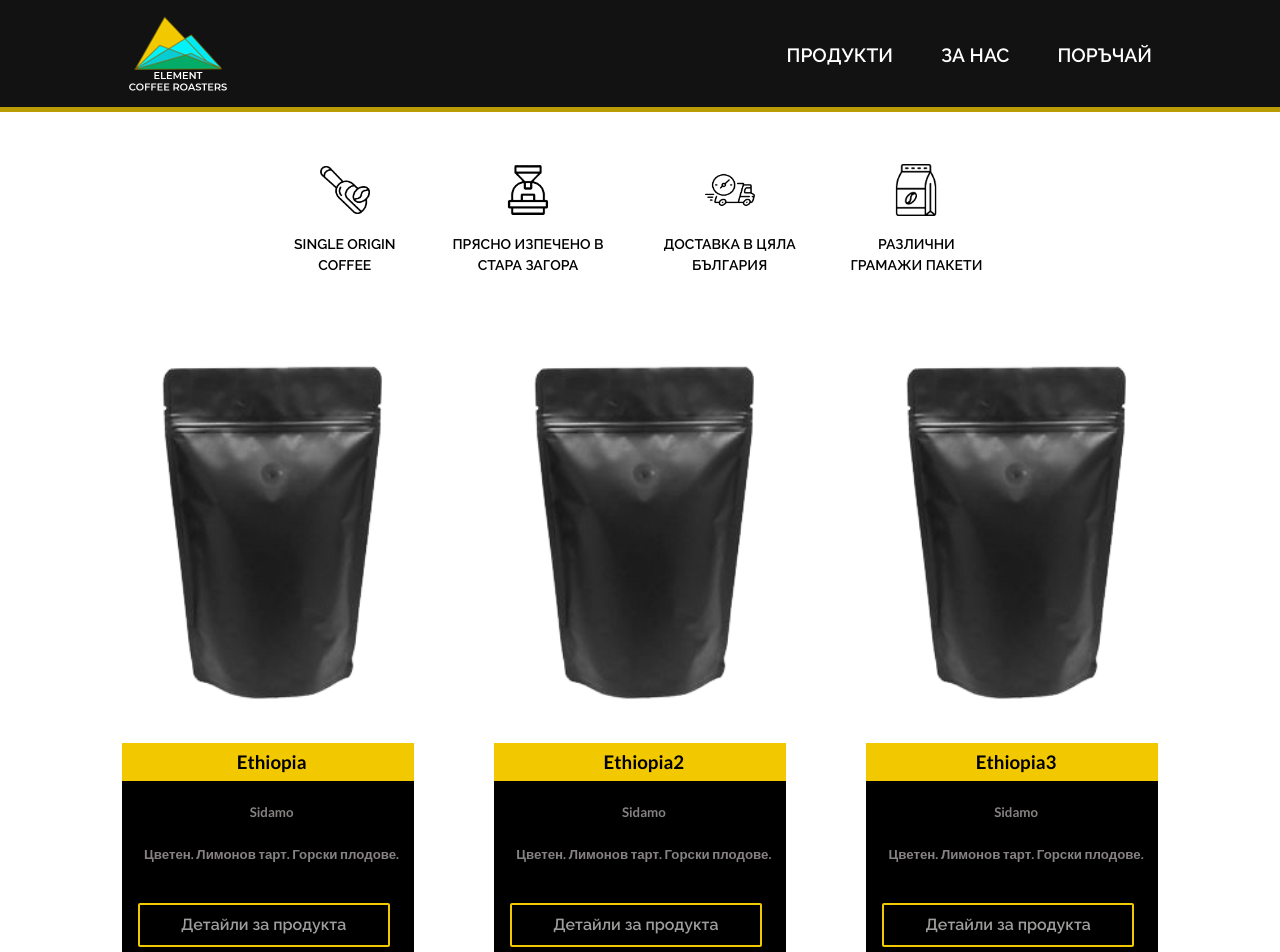
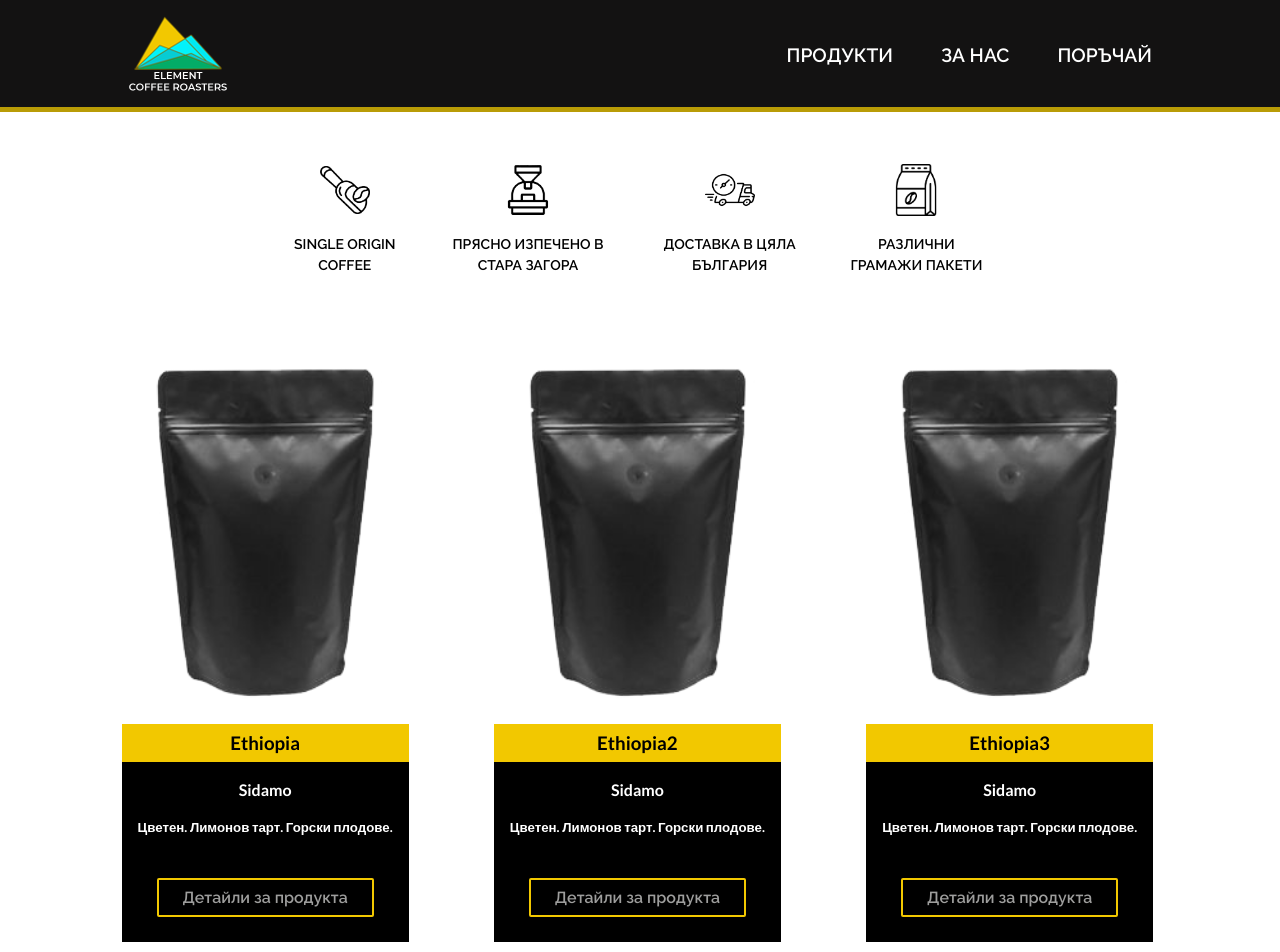
Before and after one commit to YanaAleksieva/element-coffee-roasters-web-app, a Next.js app: page /products in a window 1280 px wide. Shown: the top 952 px of the page. Built offline with nearby package versions, Linux system fonts and the light colour scheme.

Commit message:
styling of info on product

```diff
--- a/components/products/product-item.module.css
+++ b/components/products/product-item.module.css
@@ -21,17 +21,23 @@
 
 .itemImg {
   position: relative;
-  width: 300px;
+  width: inherit;
   height: 60%;
   background-color: white;
 }
 
 .content {
-  /*
-  width: 100%;
-  */
+  display: flex;
+  flex-direction: column;
   text-align: center;
+  justify-content: center;
   background-color: black;
+}
+
+.content h4,
+.content h5 {
+  color: white;
+  margin: 1rem;
 }
 
 .content h3 {
@@ -39,13 +45,11 @@
   background-color: #f2c800;
   color: black;
   padding: 5px;
+  margin: 0;
 }
 
 .actions {
-  display: flex;
-  flex-direction: column;
-  padding: 1rem;
-  margin: 1rem 1rem 1rem 0;
+  padding: 2rem;
   text-align: center;
 }
 
--- a/components/products/product-item.tsx
+++ b/components/products/product-item.tsx
@@ -49,15 +49,14 @@ const ProductItem = (props: Product) => {
         <div className={classes.content}>
           <div className={classes.summary}>
             <h3>{name}</h3>
-            <div className={classes.origin}>
-              <h5>{origin}</h5>
+            <div>
+              <h4>{origin}</h4>
             </div>
-            <div className={classes.flavor}>
+            <div>
               <h5>{flavourProfile}</h5>
             </div>
           </div>
           <div className={classes.actions}>
-            {/*<Link href={exploreLink}>Детайли за продукта</Link> */}
             <Button link={exploreLink}>Детайли за продукта</Button>
           </div>
         </div>
```
